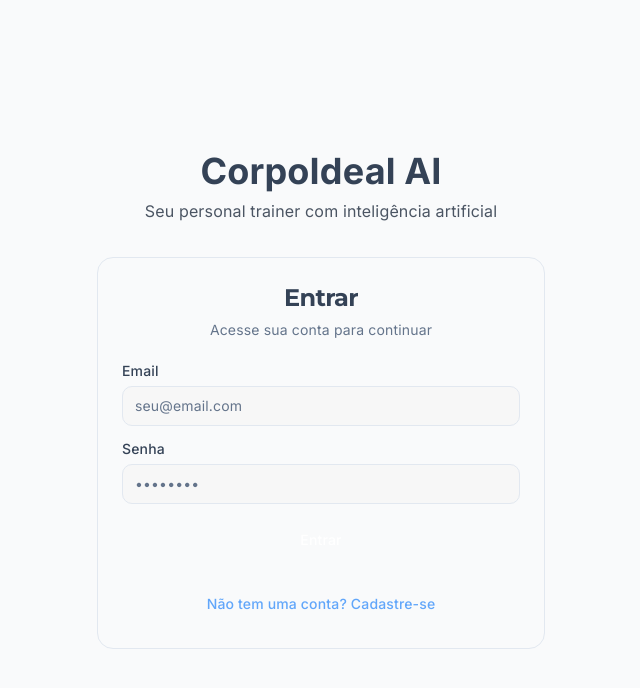
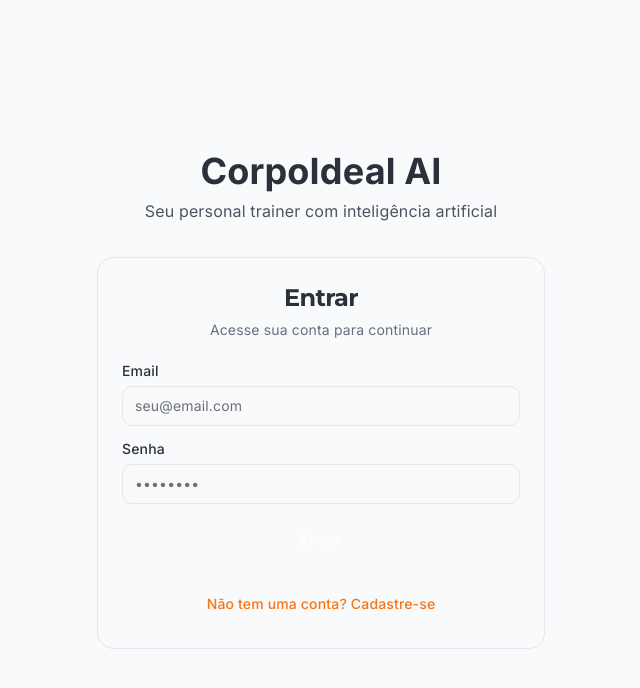
Before and after one commit to dariomacedooo/corpoideal-ai-fitplan, a React (Vite) app: page /auth in a window 1280 px wide. Shown: the top 688 px of the page, without its empty margins (319-959 px from the left). Built offline with nearby package versions, Linux system fonts and the light colour scheme; no server answers.

Commit message:
Refactor: Apply fitness-themed color palette

```diff
--- a/src/components/dashboard/MotivationalQuote.tsx
+++ b/src/components/dashboard/MotivationalQuote.tsx
@@ -11,15 +11,15 @@ export function MotivationalQuote() {
   }
 
   return (
-    <Card className="bg-gradient-to-r from-purple-vibrant to-purple-deep text-white border-0">
+    <Card className="bg-gradient-to-r from-secondary to-secondary-hover text-secondary-foreground border-0">
       <CardContent className="p-6">
         <div className="flex items-start space-x-4">
-          <Quote className="h-8 w-8 text-white/80 flex-shrink-0 mt-1" />
+          <Quote className="h-8 w-8 text-secondary-foreground/80 flex-shrink-0 mt-1" />
           <div>
             <p className="text-lg font-medium leading-relaxed mb-2">
               "{motivationalQuote.text}"
             </p>
-            <p className="text-white/80 text-sm">
+            <p className="text-secondary-foreground/80 text-sm">
               — {motivationalQuote.author}
             </p>
           </div>
--- a/src/components/layout/AppHeader.tsx
+++ b/src/components/layout/AppHeader.tsx
@@ -45,15 +45,15 @@ export function AppHeader() {
   };
 
   return (
-    <header className="fixed top-0 left-0 right-0 bg-white shadow-sm flex items-center justify-between px-4 py-2 z-10">
+    <header className="fixed top-0 left-0 right-0 bg-card shadow-sm flex items-center justify-between px-4 py-2 z-10 border-b border-border">
       <div className="flex items-center">
-        <h1 className="font-bold text-lg text-corpoideal-purple">CorpoIdeal AI</h1>
+        <h1 className="font-bold text-lg text-primary">CorpoIdeal AI</h1>
       </div>
       {isLoggedIn && (
         <Button
           variant="ghost"
           onClick={handleLogout}
-          className="text-sm text-gray-600"
+          className="text-sm"
         >
           Sair
         </Button>
--- a/src/components/layout/BottomNav.tsx
+++ b/src/components/layout/BottomNav.tsx
@@ -18,7 +18,7 @@ export function BottomNav() {
   ];
 
   return (
-    <nav className="fixed bottom-0 left-0 right-0 bg-white border-t border-gray-200 px-1 py-1 z-50">
+    <nav className="fixed bottom-0 left-0 right-0 bg-card border-t border-border px-1 py-1 z-50">
       <div className="flex justify-around items-center max-w-md mx-auto">
         {navItems.map((item) => {
           const Icon = item.icon;
@@ -30,8 +30,8 @@ export function BottomNav() {
               onClick={() => navigate(item.path)}
               className={`flex flex-col items-center p-1 rounded-lg transition-colors ${
                 isActive
-                  ? "text-corpoideal-purple bg-corpoideal-purple/10"
-                  : "text-gray-500 hover:text-corpoideal-purple"
+                  ? "text-primary bg-primary/10"
+                  : "text-muted-foreground hover:text-primary"
               }`}
             >
               <Icon className="h-4 w-4" />
--- a/src/components/profile/ProfileProgressBar.tsx
+++ b/src/components/profile/ProfileProgressBar.tsx
@@ -11,11 +11,11 @@ export function ProfileProgressBar({ completedFields, totalFields }: ProfileProg
   const value = Math.round((completedFields / totalFields) * 100);
   return (
     <div className="space-y-1 mb-6">
-      <div className="flex justify-between items-center text-xs text-white/80">
+      <div className="flex justify-between items-center text-xs text-primary-foreground/90">
         <span>Progresso do perfil</span>
         <span>{value}% completo</span>
       </div>
-      <Progress value={value} className="h-2 bg-white/20">
+      <Progress value={value} className="h-2 bg-primary-foreground/20">
         <div />
       </Progress>
     </div>
--- a/src/index.css
+++ b/src/index.css
@@ -7,71 +7,85 @@
 
 @layer base {
   :root {
-    /* Clean background palette */
-    --background: 0 0% 97%;
-    --foreground: 215 25% 27%;
+    /* Fitness-inspired clean palette */
+    --background: 0 0% 98%;
+    --foreground: 220 15% 20%;
 
     --card: 0 0% 100%;
-    --card-foreground: 215 25% 27%;
+    --card-foreground: 220 15% 20%;
 
     --popover: 0 0% 100%;
-    --popover-foreground: 215 25% 27%;
+    --popover-foreground: 220 15% 20%;
 
-    /* Soft blue for actions */
-    --primary: 213 94% 68%;
+    /* Energetic orange for primary actions */
+    --primary: 25 95% 53%;
     --primary-foreground: 0 0% 100%;
+    --primary-hover: 25 95% 48%;
 
-    /* Elegant purple for secondary elements */
-    --secondary: 262 52% 47%;
+    /* Fresh green for secondary elements */
+    --secondary: 145 63% 42%;
     --secondary-foreground: 0 0% 100%;
+    --secondary-hover: 145 63% 37%;
 
-    /* Soft muted tones */
-    --muted: 210 40% 96%;
-    --muted-foreground: 215.4 16.3% 46.9%;
+    /* Soft neutral tones */
+    --muted: 220 13% 95%;
+    --muted-foreground: 220 10% 45%;
 
-    /* Subtle accent */
-    --accent: 210 40% 96%;
-    --accent-foreground: 215 25% 27%;
+    /* Subtle accent with fitness energy */
+    --accent: 25 90% 95%;
+    --accent-foreground: 25 95% 53%;
 
-    --destructive: 0 84.2% 60.2%;
-    --destructive-foreground: 210 40% 98%;
+    --destructive: 0 84% 60%;
+    --destructive-foreground: 0 0% 100%;
 
-    /* Clean borders */
-    --border: 214.3 31.8% 91.4%;
-    --input: 214.3 31.8% 91.4%;
-    --ring: 213 94% 68%;
+    /* Clean minimal borders */
+    --border: 220 13% 91%;
+    --input: 220 13% 91%;
+    --ring: 25 95% 53%;
+
+    /* Fitness gradients */
+    --gradient-primary: linear-gradient(135deg, hsl(25 95% 53%), hsl(15 90% 48%));
+    --gradient-secondary: linear-gradient(135deg, hsl(145 63% 42%), hsl(160 60% 38%));
+    --gradient-accent: linear-gradient(135deg, hsl(25 90% 95%), hsl(25 95% 90%));
 
     --radius: 0.75rem;
   }
 
   .dark {
-    --background: 215 28% 17%;
-    --foreground: 210 20% 98%;
+    --background: 220 18% 12%;
+    --foreground: 0 0% 98%;
 
-    --card: 215 28% 17%;
-    --card-foreground: 210 20% 98%;
+    --card: 220 15% 15%;
+    --card-foreground: 0 0% 98%;
 
-    --popover: 215 28% 17%;
-    --popover-foreground: 210 20% 98%;
+    --popover: 220 15% 15%;
+    --popover-foreground: 0 0% 98%;
 
-    --primary: 213 94% 68%;
-    --primary-foreground: 215 28% 17%;
+    --primary: 25 95% 53%;
+    --primary-foreground: 0 0% 100%;
+    --primary-hover: 25 95% 58%;
 
-    --secondary: 262 52% 47%;
+    --secondary: 145 63% 42%;
     --secondary-foreground: 0 0% 100%;
+    --secondary-hover: 145 63% 47%;
 
-    --muted: 217.2 32.6% 17.5%;
-    --muted-foreground: 215 20.2% 65.1%;
+    --muted: 220 15% 20%;
+    --muted-foreground: 220 10% 60%;
 
-    --accent: 217.2 32.6% 17.5%;
-    --accent-foreground: 210 20% 98%;
+    --accent: 220 15% 20%;
+    --accent-foreground: 25 95% 53%;
 
-    --destructive: 0 62.8% 30.6%;
-    --destructive-foreground: 210 40% 98%;
+    --destructive: 0 84% 60%;
+    --destructive-foreground: 0 0% 100%;
 
-    --border: 217.2 32.6% 17.5%;
-    --input: 217.2 32.6% 17.5%;
-    --ring: 213 94% 68%;
+    --border: 220 15% 20%;
+    --input: 220 15% 20%;
+    --ring: 25 95% 53%;
+
+    /* Fitness gradients dark mode */
+    --gradient-primary: linear-gradient(135deg, hsl(25 95% 53%), hsl(15 90% 48%));
+    --gradient-secondary: linear-gradient(135deg, hsl(145 63% 42%), hsl(160 60% 38%));
+    --gradient-accent: linear-gradient(135deg, hsl(220 15% 20%), hsl(220 15% 25%));
   }
 }
 
@@ -90,7 +104,7 @@
 @layer components {
   /* Typography */
   .main-title {
-    @apply font-inter font-bold text-3xl lg:text-4xl text-secondary tracking-tight leading-tight;
+    @apply font-inter font-bold text-3xl lg:text-4xl text-foreground tracking-tight leading-tight;
   }
 
   .subtitle {
@@ -98,7 +112,7 @@
   }
 
   .section-title {
-    @apply text-2xl font-semibold text-secondary font-inter leading-tight;
+    @apply text-2xl font-semibold text-foreground font-inter leading-tight;
   }
 
   /* Cards */
@@ -111,7 +125,7 @@
   }
 
   .intensity-card {
-    @apply bg-gradient-to-br from-orange-50 to-orange-100 rounded-xl p-6 shadow-soft border border-orange-200;
+    @apply bg-gradient-to-br from-accent to-accent/80 rounded-xl p-6 shadow-soft border border-primary/20;
   }
 
   .workout-card {
--- a/tailwind.config.ts
+++ b/tailwind.config.ts
@@ -27,11 +27,13 @@ export default {
 				foreground: 'hsl(var(--foreground))',
 				primary: {
 					DEFAULT: 'hsl(var(--primary))',
-					foreground: 'hsl(var(--primary-foreground))'
+					foreground: 'hsl(var(--primary-foreground))',
+					hover: 'hsl(var(--primary-hover))'
 				},
 				secondary: {
 					DEFAULT: 'hsl(var(--secondary))',
-					foreground: 'hsl(var(--secondary-foreground))'
+					foreground: 'hsl(var(--secondary-foreground))',
+					hover: 'hsl(var(--secondary-hover))'
 				},
 				destructive: {
 					DEFAULT: 'hsl(var(--destructive))',
@@ -62,16 +64,6 @@ export default {
 					'accent-foreground': 'hsl(var(--sidebar-accent-foreground))',
 					border: 'hsl(var(--sidebar-border))',
 					ring: 'hsl(var(--sidebar-ring))'
-				},
-				// Clean modern palette
-				orange: {
-					50: '#FFF7ED',
-					100: '#FFEDD5',
-					200: '#FED7AA',
-					300: '#FDBA74',
-					400: '#FB923C',
-					500: '#F97316',
-					600: '#EA580C'
 				}
 			},
 			fontFamily: {
```
Also changed, not shown: src/components/dashboard/UserWelcome.tsx (+4 -4 lines), src/components/profile/ProfileDailyRoutine.tsx (+7 -7 lines).
